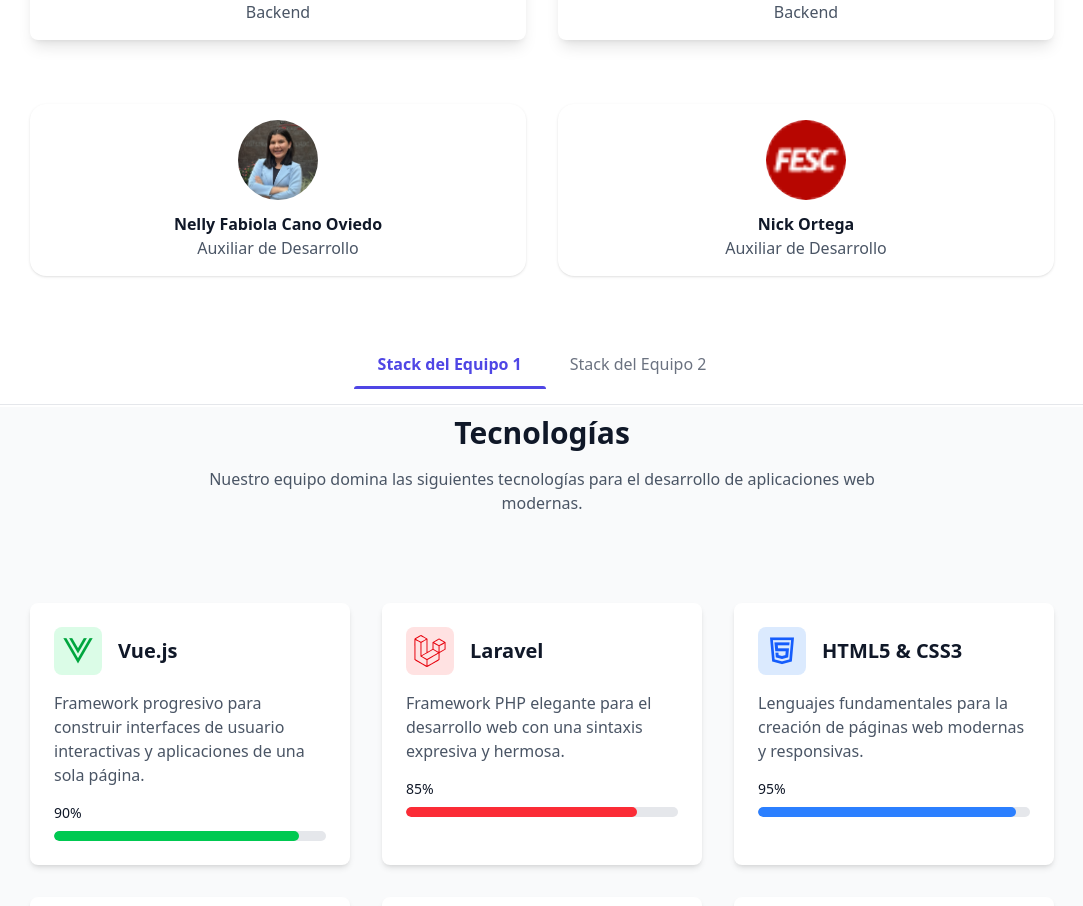
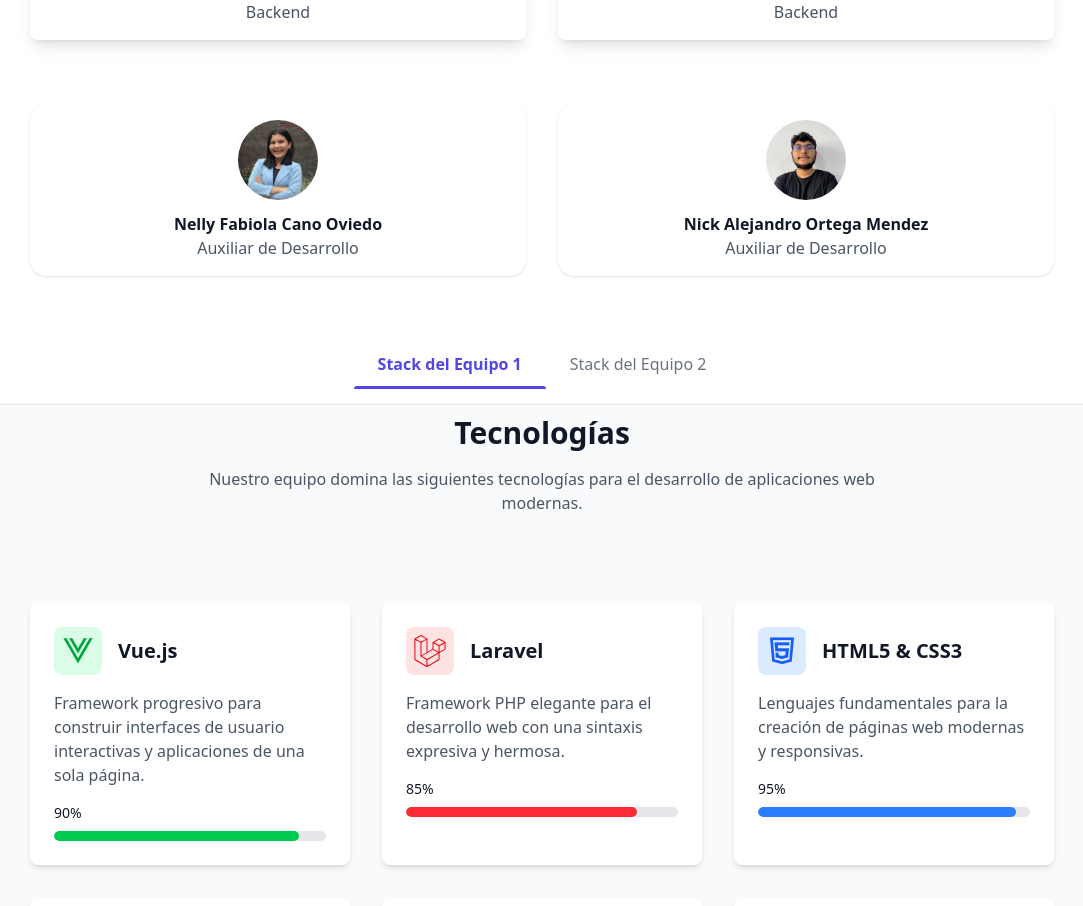
Before and after one commit to Erickpe8/Portafolio-Fabrica-Software, a Vue app: page / in a window 1280 px wide. Shown: the part 1641-2547 px from the top of the page, without its empty margins (98-1181 px from the left). Built offline with nearby package versions, Linux system fonts and the light colour scheme.

Commit message:
Refactor de las imágenes y nombres para mejorar la legibilidad y mantenibilidad

```diff
--- a/src/components/Teams/TeamLaravelVue.vue
+++ b/src/components/Teams/TeamLaravelVue.vue
@@ -79,11 +79,11 @@
                 @click="showDeveloper('nick')">
                 <div class="w-20 h-20 mx-auto mb-3 rounded-full overflow-hidden">
                 <img
-                    src="/img/fesc.png"
+                    src="@/assets/img/team_1/Nick_ortega.jpg"
                     alt="Nick Ortega"
                     class="w-full h-full object-cover object-top" />
                 </div>
-                <h3 class="font-semibold text-gray-900 dark:text-white">Nick Ortega</h3>
+                <h3 class="font-semibold text-gray-900 dark:text-white">Nick Alejandro Ortega Mendez</h3>
                 <p class="text-base text-gray-600 dark:text-gray-400">Auxiliar de Desarrollo</p>
             </div>
         </div>
@@ -149,7 +149,7 @@ const modalStore = useModalStore();
     'nick': {
         name: 'Nick Ortega',
         position: 'Auxiliar de Desarrollo',
-        photo: '/img/fesc.png',
+        photo: new URL('@/assets/img/team_1/Nick_ortega.jpg', import.meta.url).href,
         skills: ['Soporte', 'Documentación', 'QA'],
         experience: 'Auxiliar de desarrollo y QA.',
         projects: [
--- a/src/components/Teams/TeamNetAngular.vue
+++ b/src/components/Teams/TeamNetAngular.vue
@@ -93,9 +93,9 @@ const developerData = ref({
     },
 
     'yeison': {
-        name: 'Yeison Rolon',
+        name: 'Yeison Edward Rolon Ortiz',
         position: 'Desarrollador',
-        photo: '/img/fesc.png', // Cambiar la foto de Yeison
+        photo: new URL('@/assets/img/team_2/Yeison_edward_rolon_ortiz.jpg', import.meta.url).href,
         skills: ['.NET', 'Angular', 'SQL'],
         experience: 'Soporte y construcción de módulos de software.',
         projects: [
```
Also changed, not shown: src/assets/img/team_1/Nick_ortega.jpg (added), src/assets/img/team_2/Yeison_edward_rolon_ortiz.jpg.
